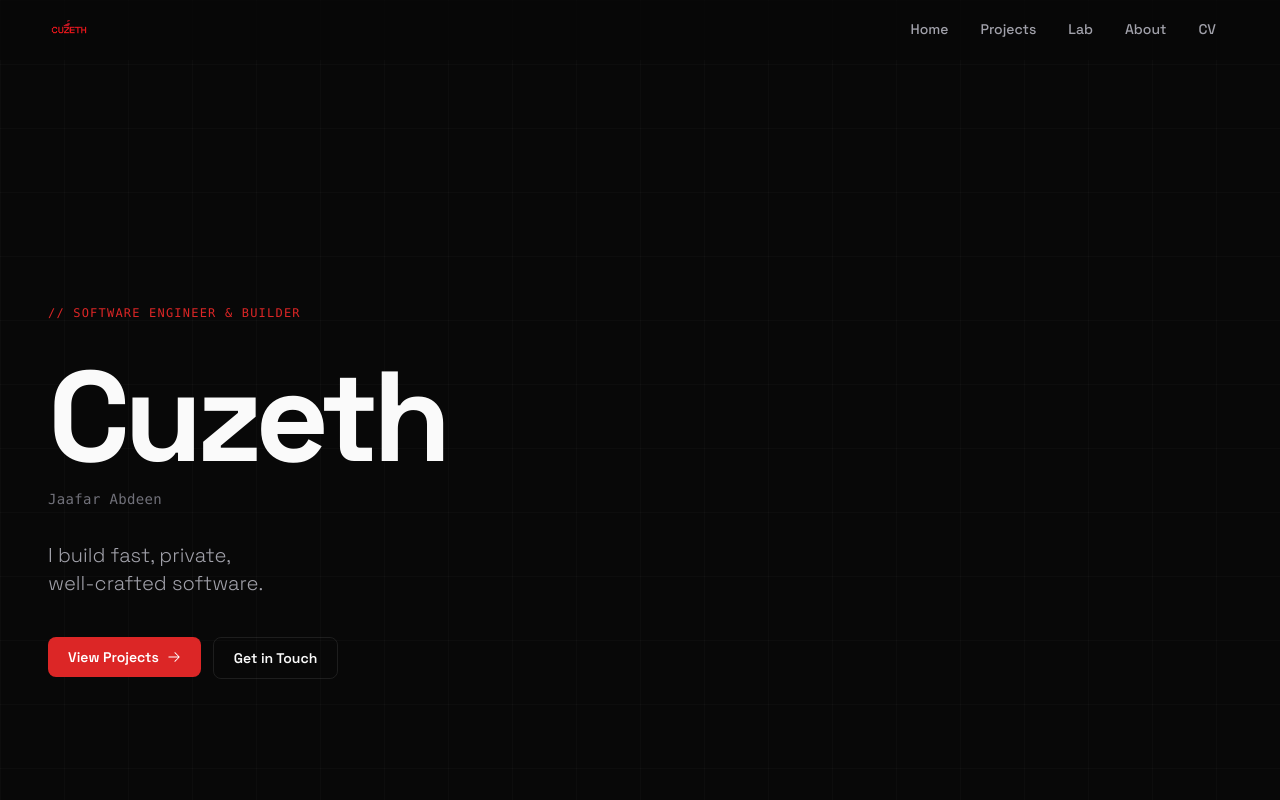
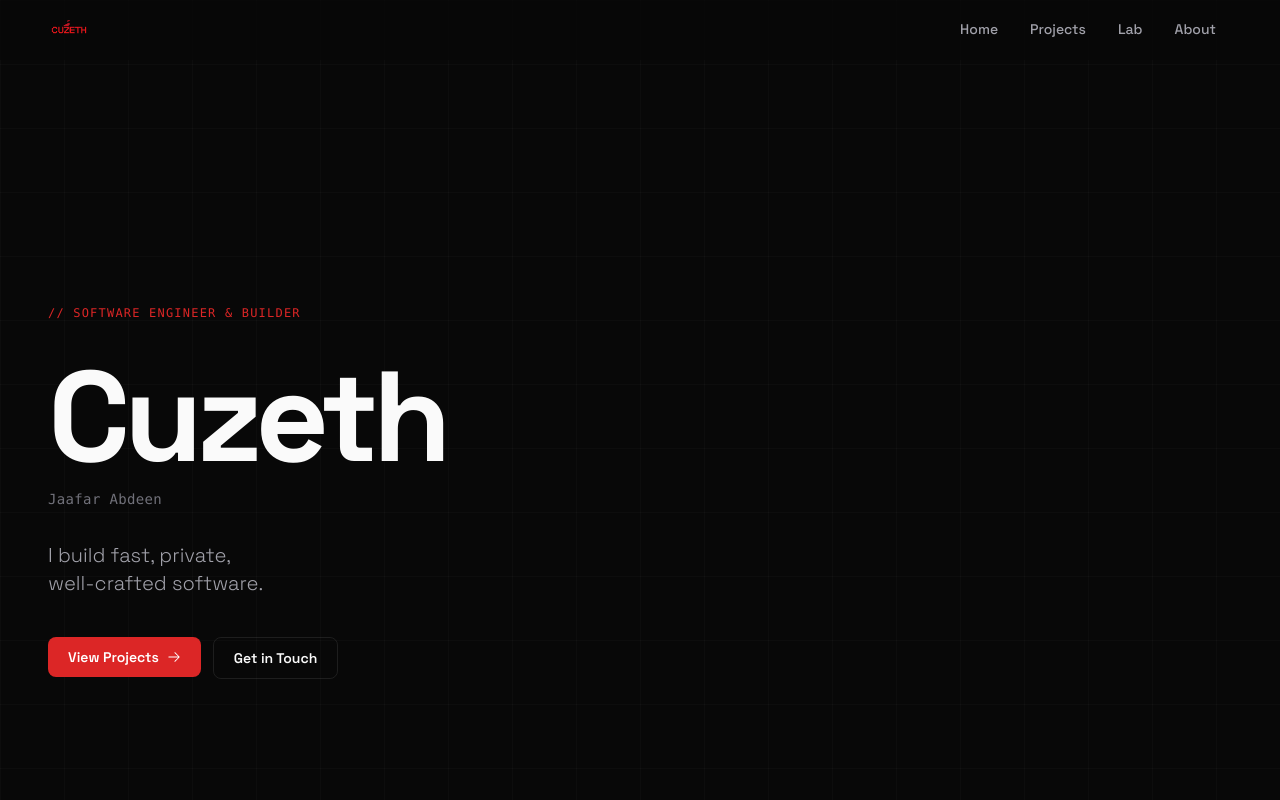
Before and after one commit to Cuzeth/cuzethcom, a Next.js app: page / in a window 1280 px wide. Shown: the top 800 px of the page. Built offline with nearby package versions, Linux system fonts and the light colour scheme.

Commit message:
Revert navbar

```diff
--- a/src/components/Navbar/Navbar.tsx
+++ b/src/components/Navbar/Navbar.tsx
@@ -105,9 +105,6 @@ export default function Navbar() {
                         <li className={styles['nav-item']}>
                             <Link href="/about" className={styles['nav-links']} onClick={scrollToTop}>About</Link>
                         </li>
-                        <li className={styles['nav-item']}>
-                            <a href="https://jaafar.cv" className={styles['nav-links']} target="_blank" rel="noopener noreferrer">CV</a>
-                        </li>
                     </ul>
 
                     {/* Mobile Menu Overlay */}
@@ -140,11 +137,6 @@ export default function Navbar() {
                                         About
                                     </Link>
                                 </motion.li>
-                                <motion.li className={styles['nav-item']} variants={itemVariants}>
-                                    <a href="https://jaafar.cv" className={styles['nav-links']} target="_blank" rel="noopener noreferrer" onClick={closeMobileMenu}>
-                                        CV
-                                    </a>
-                                </motion.li>
                             </motion.ul>
                         )}
                     </AnimatePresence>
```
